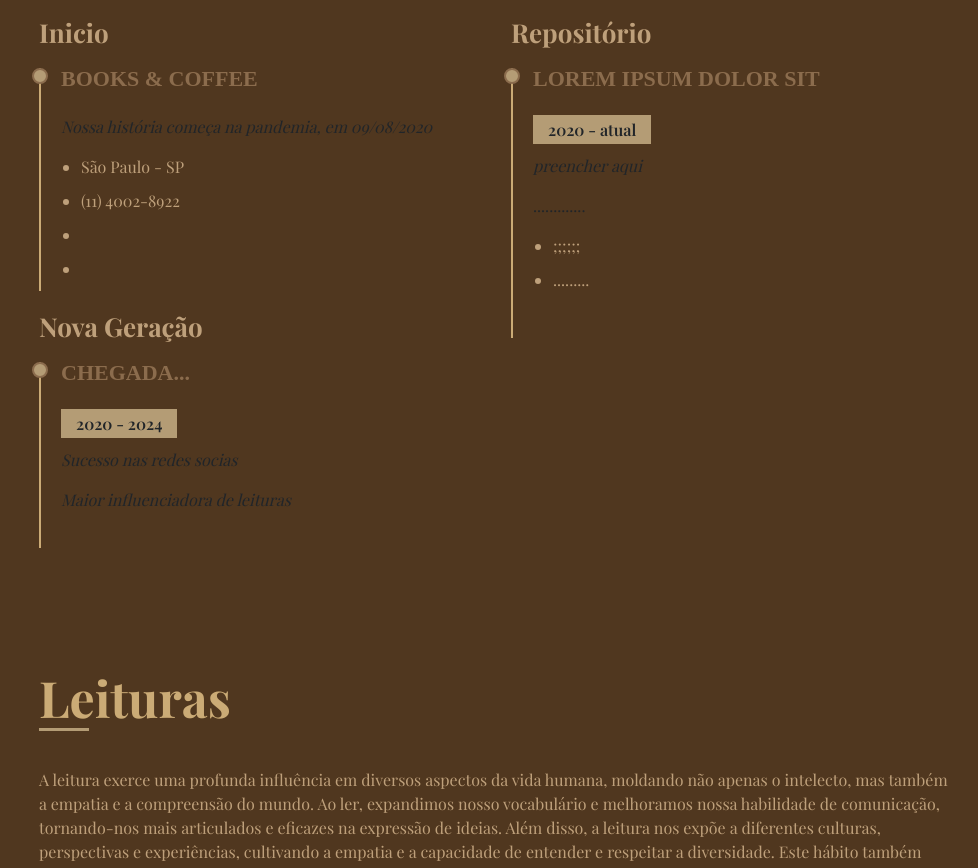
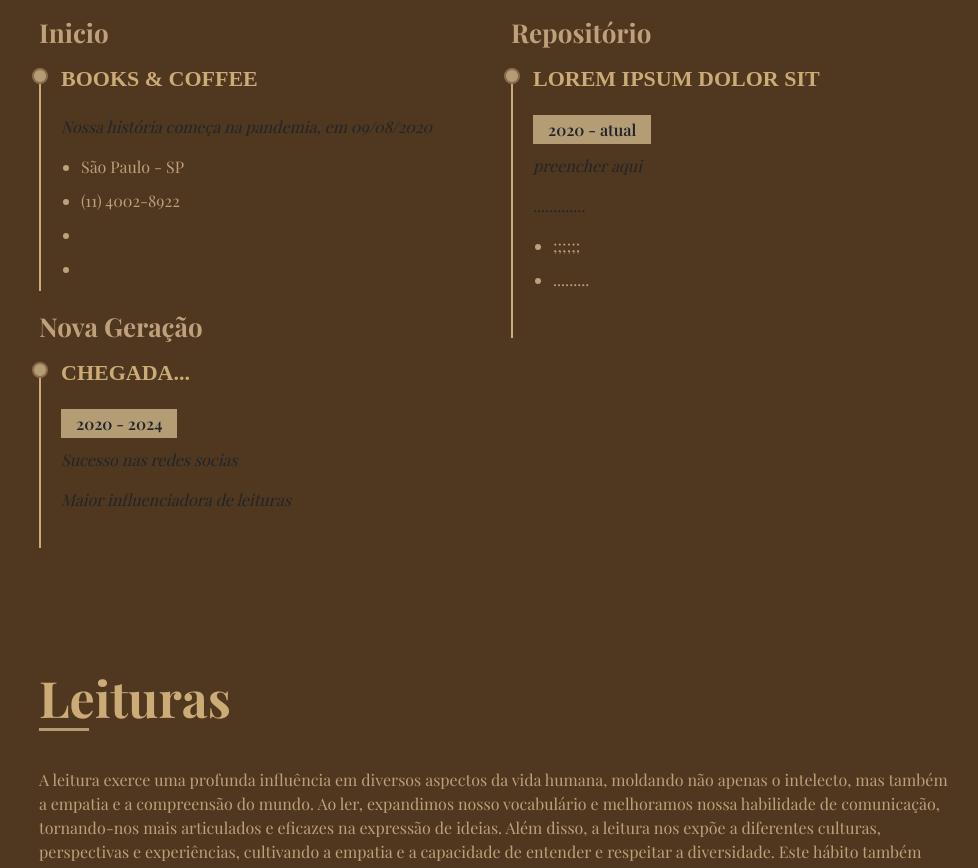
Before and after one commit to JessicaTb/mait-zinha, a plain HTML site: page index.html in a window 1280 px wide. Shown: the part 2005-2873 px from the top of the page, without its empty margins (291-1269 px from the left). Drawn offline with nearby package versions, Linux system fonts and the light colour scheme; a web font is replaced by a local one.

Commit message:
UP F CSS

```diff
--- a/css/estilo.css
+++ b/css/estilo.css
@@ -369,7 +369,7 @@ section{
     font-weight: 800;
     text-transform: uppercase;
     font-family: 'Cormorant-Garamond';
-    color: var(--texto-claro);
+    color: var(--detalhe-claro);
     margin-bottom: 25px;
 }
 .resumo .resumo-item h5 {
```
